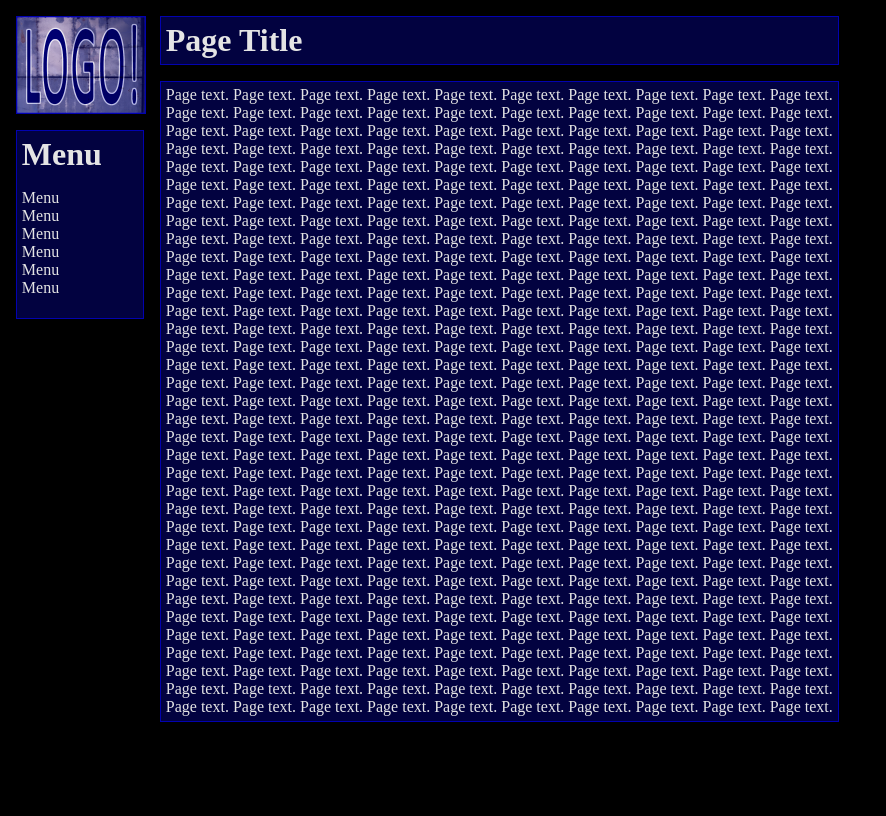
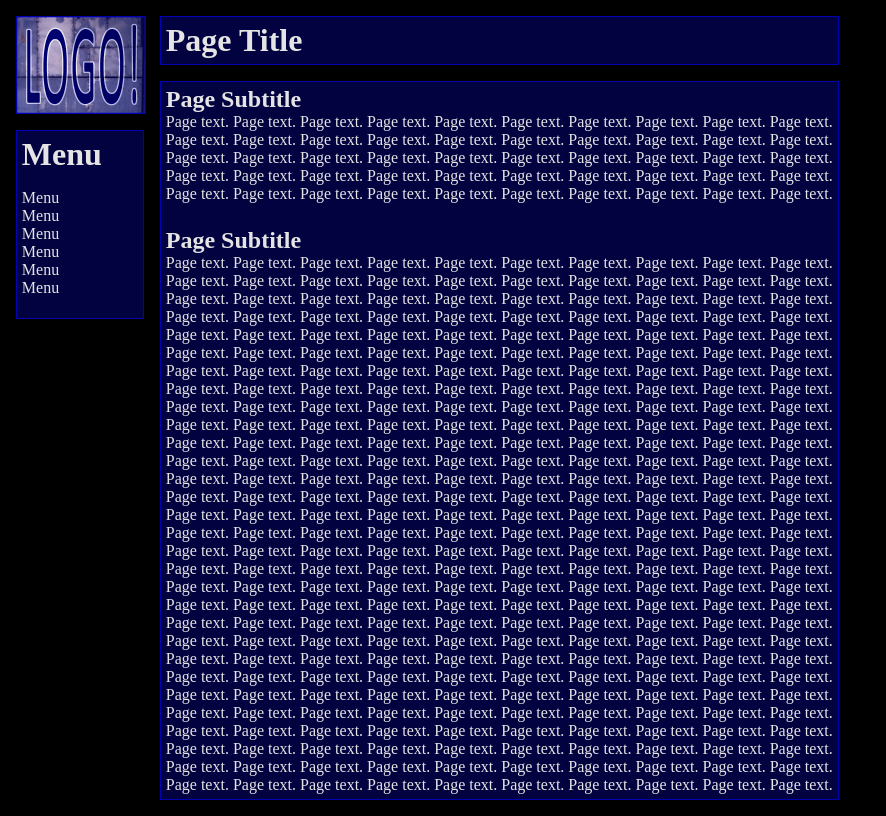
Before and after one commit to TheThief/SpaceMMO, a PHP site: page /Template.html in a window 1280 px wide. Shown: the whole page, without its empty margins (0-886 px from the left). Before the commit the page ends 722 px from the top, so only its background shows below. Run offline with PHP 8.4, Linux system fonts and the light colour scheme.

Commit message:
Stylesheet and test template update to add space before a title/subtitle except when it is the first thing in its parent

```diff
--- a/Template.html
+++ b/Template.html
@@ -28,11 +28,13 @@
 <h1>Page Title</h1>
 </div>
 <div class="body">
+<h2>Page Subtitle</h2>
 Page text. Page text. Page text. Page text. Page text. Page text. Page text. Page text. Page text. Page text.<br>
 Page text. Page text. Page text. Page text. Page text. Page text. Page text. Page text. Page text. Page text.<br>
 Page text. Page text. Page text. Page text. Page text. Page text. Page text. Page text. Page text. Page text.<br>
 Page text. Page text. Page text. Page text. Page text. Page text. Page text. Page text. Page text. Page text.<br>
 Page text. Page text. Page text. Page text. Page text. Page text. Page text. Page text. Page text. Page text.<br>
+<h2>Page Subtitle</h2>
 Page text. Page text. Page text. Page text. Page text. Page text. Page text. Page text. Page text. Page text.<br>
 Page text. Page text. Page text. Page text. Page text. Page text. Page text. Page text. Page text. Page text.<br>
 Page text. Page text. Page text. Page text. Page text. Page text. Page text. Page text. Page text. Page text.<br>
--- a/style.css
+++ b/style.css
@@ -122,6 +122,11 @@ h1, h2, h3, h4, h5
 	margin: 0;
 }
 
+* + h1, * + h2, * + h3, * + h4, * + h5
+{
+	margin-top: 1em;
+}
+
 .error {
 color: red;
 }
```
